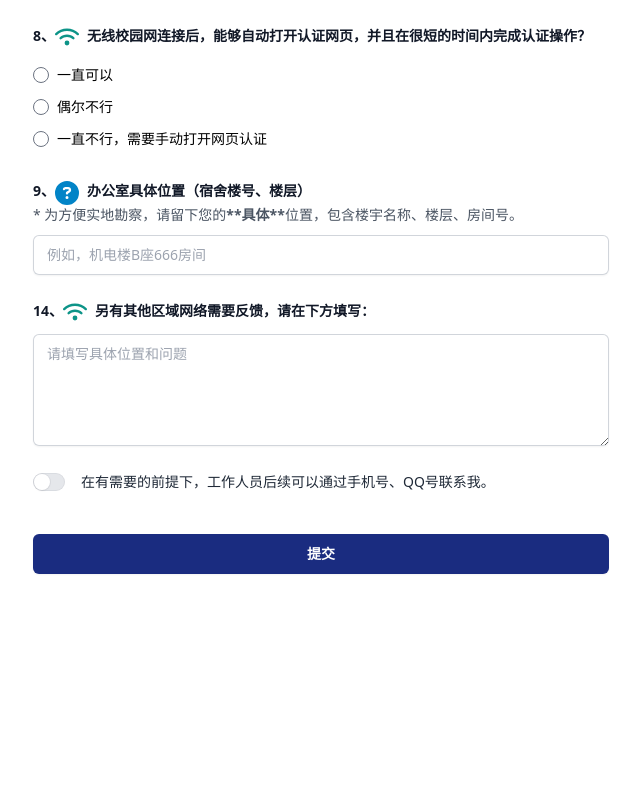
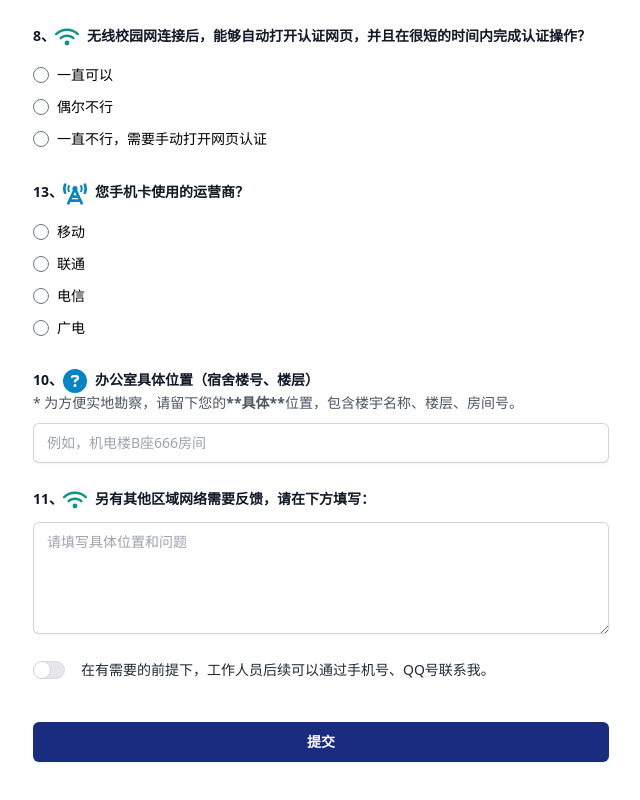
Before and after one commit to pwnyun/SAMBind_Web, a React (Vite) app: page /feedback in a window 1280 px wide. Shown: the part 1478-2278 px from the top of the page, without its empty margins (319-959 px from the left). Before the commit the page ends 2180 px from the top, so only its background shows below. Built offline with nearby package versions, Linux system fonts and the light colour scheme.

Commit message:
update: 校园网反馈表update

```diff
--- a/src/pages/Feedback.jsx
+++ b/src/pages/Feedback.jsx
@@ -71,6 +71,12 @@ export default function Feedback() {
       str: "无线校园网比较稳定，在游戏中很少出现延迟较大波动（波动超过 10ms）的情况？",
       options: ["没有较大波动", "偶尔波动", "波动明显", "不清楚"]
     },
+    {
+      icon: "cell",
+      role: "global",
+      str: "您手机卡使用的运营商？",
+      options: ["移动", "联通", "电信", "广电"]
+    }
   ]);
   const [role, setRole] = useState("teacher");
   const [count, setCount] = useState(0)
@@ -182,7 +188,7 @@ export default function Feedback() {
           <div className="sm:col-span-2">
             <label htmlFor="q-other-place"
                    className="block text-sm font-semibold leading-6 text-gray-900">
-              <span>{questions.length + 3}、</span>
+              <span>{count + 3}、</span>
               <FaWifi className="w-6 h-6 text-teal-600 min-w-6 mr-2 inline"/>
               <span>另有其他区域网络需要反馈，请在下方填写：</span>
             </label>
```
